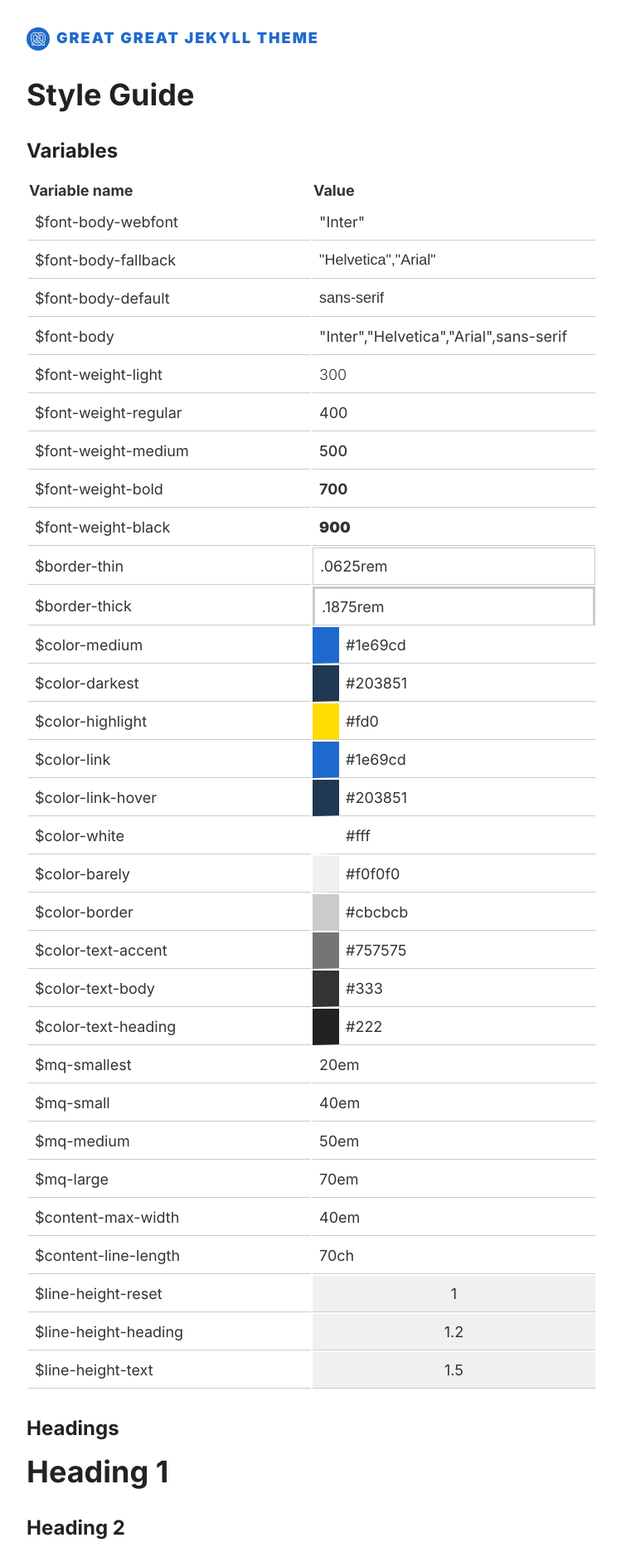
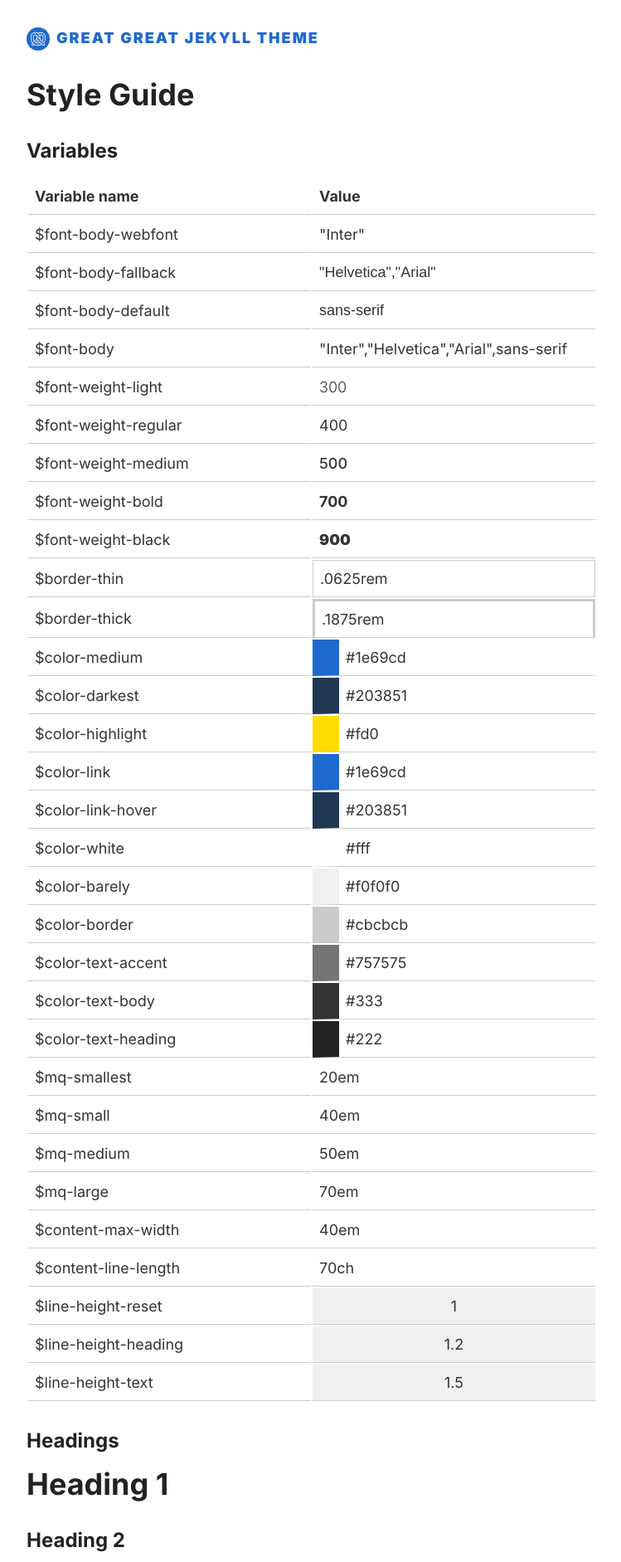
Before and after one commit to double-great/theme, a Jekyll site: the page built from index.html, in a window 1280 px wide. Shown: the top 1883 px of the page at 83% size, without its empty margins (264-1013 px from the left). Built offline with Jekyll 4.4.1, drawn with Linux system fonts in a browser that asks for light colours.

Commit message:
Give `th` same padding and border-bottom; remove unused style

```diff
--- a/_sass/_junkdrawer.scss
+++ b/_sass/_junkdrawer.scss
@@ -249,19 +249,19 @@
   max-width: 100%;
   width: 100%;
 
+  th,
+  td {
+    padding: 0.5rem;
+    border-bottom: $border-thin solid $color-border;
+  }
+
   th {
     text-align: left;
   }
 
   td {
-    padding: 0.5rem;
-    border-bottom: $border-thin solid $color-border;
     word-break: break-word;
     display: table-cell;
-  }
-
-  .fix {
-    min-width: 15rem;
   }
 }
 
```
